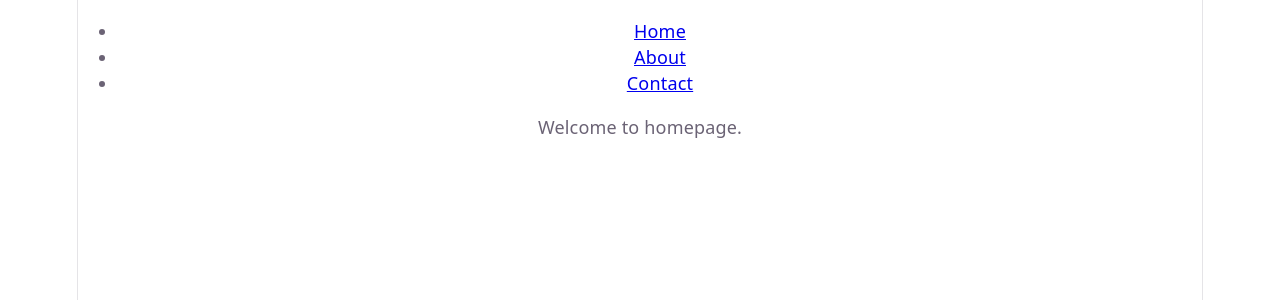
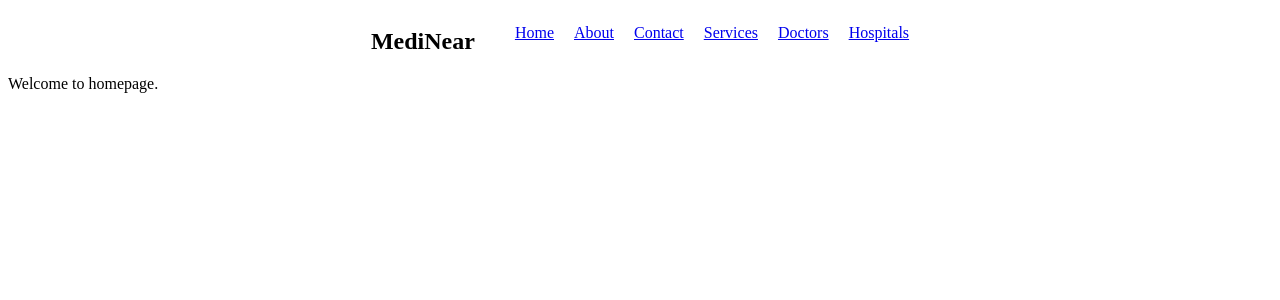
Before and after one commit to bluesand019/MediNear, a React app: page / in a window 1280 px wide. Shown: the top 300 px of the page. Built offline with nearby package versions, Linux system fonts and the light colour scheme; the HTML template or start-up script is replaced by a standard one.

Commit message:
added services doctors and hospitals pages link to navbar

```diff
--- a/src/index.css
+++ b/src/index.css
@@ -1,111 +1,14 @@
-:root {
-  --text: #6b6375;
-  --text-h: #08060d;
-  --bg: #fff;
-  --border: #e5e4e7;
-  --code-bg: #f4f3ec;
-  --accent: #aa3bff;
-  --accent-bg: rgba(170, 59, 255, 0.1);
-  --accent-border: rgba(170, 59, 255, 0.5);
-  --social-bg: rgba(244, 243, 236, 0.5);
-  --shadow:
-    rgba(0, 0, 0, 0.1) 0 10px 15px -3px, rgba(0, 0, 0, 0.05) 0 4px 6px -2px;
-
-  --sans: system-ui, 'Segoe UI', Roboto, sans-serif;
-  --heading: system-ui, 'Segoe UI', Roboto, sans-serif;
-  --mono: ui-monospace, Consolas, monospace;
-
-  font: 18px/145% var(--sans);
-  letter-spacing: 0.18px;
-  color-scheme: light dark;
-  color: var(--text);
-  background: var(--bg);
-  font-synthesis: none;
-  text-rendering: optimizeLegibility;
-  -webkit-font-smoothing: antialiased;
-  -moz-osx-font-smoothing: grayscale;
-
-  @media (max-width: 1024px) {
-    font-size: 16px;
-  }
+#navbar {
+    display: flex;
+    justify-content: space-around;
+}
+#navbar nav {
+    display: flex;
+    flex-direction: row;
 }
 
-@media (prefers-color-scheme: dark) {
-  :root {
-    --text: #9ca3af;
-    --text-h: #f3f4f6;
-    --bg: #16171d;
-    --border: #2e303a;
-    --code-bg: #1f2028;
-    --accent: #c084fc;
-    --accent-bg: rgba(192, 132, 252, 0.15);
-    --accent-border: rgba(192, 132, 252, 0.5);
-    --social-bg: rgba(47, 48, 58, 0.5);
-    --shadow:
-      rgba(0, 0, 0, 0.4) 0 10px 15px -3px, rgba(0, 0, 0, 0.25) 0 4px 6px -2px;
-  }
-
-  #social .button-icon {
-    filter: invert(1) brightness(2);
-  }
+#navbar nav ul {
+    display: flex;
+    list-style: none;
+    gap: 20px;
 }
-
-body {
-  margin: 0;
-}
-
-#root {
-  width: 1126px;
-  max-width: 100%;
-  margin: 0 auto;
-  text-align: center;
-  border-inline: 1px solid var(--border);
-  min-height: 100svh;
-  display: flex;
-  flex-direction: column;
-  box-sizing: border-box;
-}
-
-h1,
-h2 {
-  font-family: var(--heading);
-  font-weight: 500;
-  color: var(--text-h);
-}
-
-h1 {
-  font-size: 56px;
-  letter-spacing: -1.68px;
-  margin: 32px 0;
-  @media (max-width: 1024px) {
-    font-size: 36px;
-    margin: 20px 0;
-  }
-}
-h2 {
-  font-size: 24px;
-  line-height: 118%;
-  letter-spacing: -0.24px;
-  margin: 0 0 8px;
-  @media (max-width: 1024px) {
-    font-size: 20px;
-  }
-}
-p {
-  margin: 0;
-}
-
-code,
-.counter {
-  font-family: var(--mono);
-  display: inline-flex;
-  border-radius: 4px;
-  color: var(--text-h);
-}
-
-code {
-  font-size: 15px;
-  line-height: 135%;
-  padding: 4px 8px;
-  background: var(--code-bg);
-}
--- a/src/main.jsx
+++ b/src/main.jsx
@@ -1,8 +1,6 @@
 import { StrictMode } from "react";
 import { createRoot } from "react-dom/client";
 import "./index.css";
-import App from "./App.jsx";
-import { BrowserRouter } from "react-router";
 import { router } from "./router/router.jsx";
 import { RouterProvider } from "react-router";
 
--- a/src/pages/Navbar.jsx
+++ b/src/pages/Navbar.jsx
@@ -6,6 +6,7 @@ export default function Root() {
     <>
       <div id="navbar">
         <nav>
+            <h1>MediNear</h1>
           <ul>
             <li>
               <Link to={`/`} href={`/`}>Home</Link>
@@ -16,6 +17,15 @@ export default function Root() {
             <li>
               <Link to={`/contact`}>Contact</Link>
             </li>
+            <li>
+              <Link to={`/service-search`}>Services</Link>
+            </li>
+            <li>
+              <Link to={`/doctor-search`}>Doctors</Link>
+            </li>
+            <li>
+              <Link to={`/hospital-detail`}>Hospitals</Link>
+            </li>
           </ul>
         </nav>
       </div>
```
Also changed, not shown: src/App.css (deleted, +0 -184 lines).
